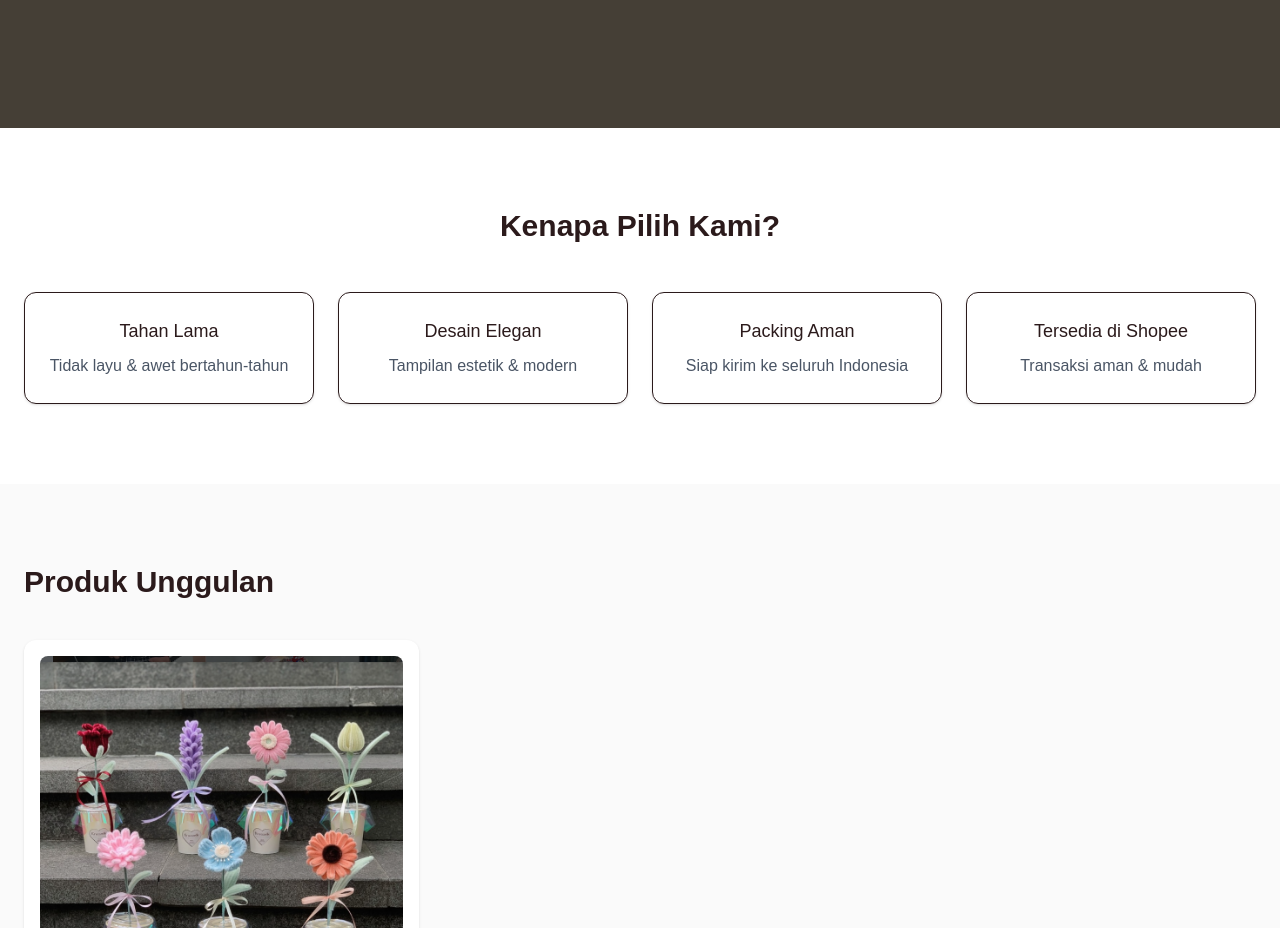
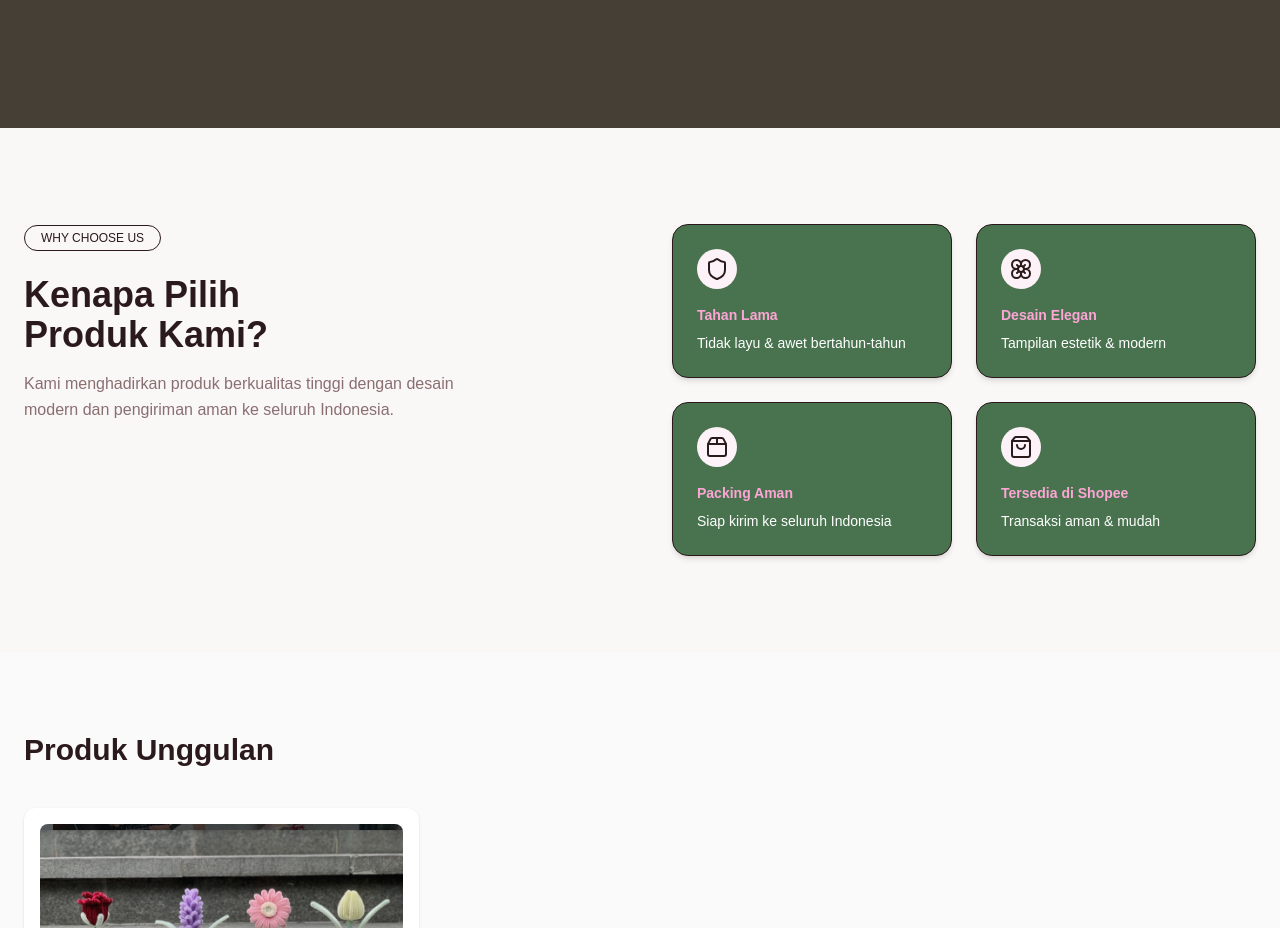
Before and after one commit to raihankamaludin/kreasik-site, a Next.js app: page / in a window 1280 px wide. Shown: the part 1320-2248 px from the top of the page. Built offline with nearby package versions, Linux system fonts and the light colour scheme.

Commit message:
update MyChooseUs update color and structure layout

```diff
--- a/src/app/globals.css
+++ b/src/app/globals.css
@@ -11,6 +11,11 @@
   /* BACKGROUND */
   --background: #faf7f7;
   --surface: #ffffff;
+
+  /* Cards */
+
+  --secondary: #49734f;
+  --hover-secondary: #90b295;
 
   /* NAVBAR */
   --navbar-bg: #faf7f7;
@@ -49,6 +54,9 @@
   --color-border: var(--border);
   --color-accent: var(--accent);
 
+   --color-secondary: var(--secondary);
+   --color-hover-secondary: var(--hover-secondary);
+
   --color-cta-muted: var(--text-cta-muted);
 }
 
@@ -56,7 +64,7 @@
 /* BASE STYLE */
 /* ============================= */
 body {
-  background: var(--color-background);
+  background : var(--color-background);
   color: var(--color-foreground);
   font-family: Arial, Helvetica, sans-serif;
   line-height: 1.6;
--- a/src/components/layout/sections/WhyChooseUs.jsx
+++ b/src/components/layout/sections/WhyChooseUs.jsx
@@ -1,28 +1,54 @@
+
+
+import { Shield, Flower, Package2, ShoppingBag } from "lucide-react";
+
 const items = [
-  { title: "Tahan Lama", desc: "Tidak layu & awet bertahun-tahun" },
-  { title: "Desain Elegan", desc: "Tampilan estetik & modern" },
-  { title: "Packing Aman", desc: "Siap kirim ke seluruh Indonesia" },
-  { title: "Tersedia di Shopee", desc: "Transaksi aman & mudah" },
+  { title: "Tahan Lama", desc: "Tidak layu & awet bertahun-tahun", icons: <Shield/> },
+  { title: "Desain Elegan", desc: "Tampilan estetik & modern", icons: <Flower/> },
+  { title: "Packing Aman", desc: "Siap kirim ke seluruh Indonesia", icons: <Package2/> },
+  { title: "Tersedia di Shopee", desc: "Transaksi aman & mudah", icons: <ShoppingBag/> },
 ];
 
 export default function WhyChooseUs() {
   return (
-    <section className="py-20 bg-white">
-      <div className="max-w-7xl mx-auto px-6">
-        <h2 className="text-3xl font-semibold text-center mb-12">
-          Kenapa Pilih Kami?
+    <section className=" py-24">
+      <div className="mx-auto max-w-7xl px-6">
+        <div className="grid gap-16 md:grid-cols-2">
+          {/* LEFT */}
+          <div>
+            <span className="inline-block rounded-full border px-4 py-1 text-xs font-medium text-text-cta-muted">
+              WHY CHOOSE US
+            </span>
+
+            <h2 className="mt-6 text-4xl font-semibold text-text-foreground">
+              Kenapa Pilih <br /> Produk Kami?
             </h2>
 
-        <div className="grid md:grid-cols-4 gap-6">
+            <p className="mt-4 max-w-md text-text-muted">
+              Kami menghadirkan produk berkualitas tinggi dengan desain modern
+              dan pengiriman aman ke seluruh Indonesia.
+            </p>
+          </div>
+
+          {/* RIGHT */}
+          <div className="grid gap-6 sm:grid-cols-2">
             {items.map((item, i) => (
               <div
                 key={i}
-              className="p-6 rounded-xl shadow-sm border text-center"
+                className=" shadow-md rounded-2xl border bg-secondary p-6"
               >
-              <h3 className="font-medium text-lg">{item.title}</h3>
-              <p className="text-gray-600 mt-2">{item.desc}</p>
+                {/* ICON BULLET */}
+                <div className="mb-4 flex h-10 w-10 items-center justify-center rounded-full bg-pink-50 transition group-hover:bg-black group-hover:text-white">
+                  {item.icons}
+                </div>
+
+                <h3 className="text-sm font-semibold text-pink-300">
+                  {item.title}
+                </h3>
+                <p className="mt-2 text-sm  text-surface">{item.desc}</p>
               </div>
             ))}
+          </div>
         </div>
       </div>
     </section>
```
Lines whose indentation alone changed are shown as unchanged.
